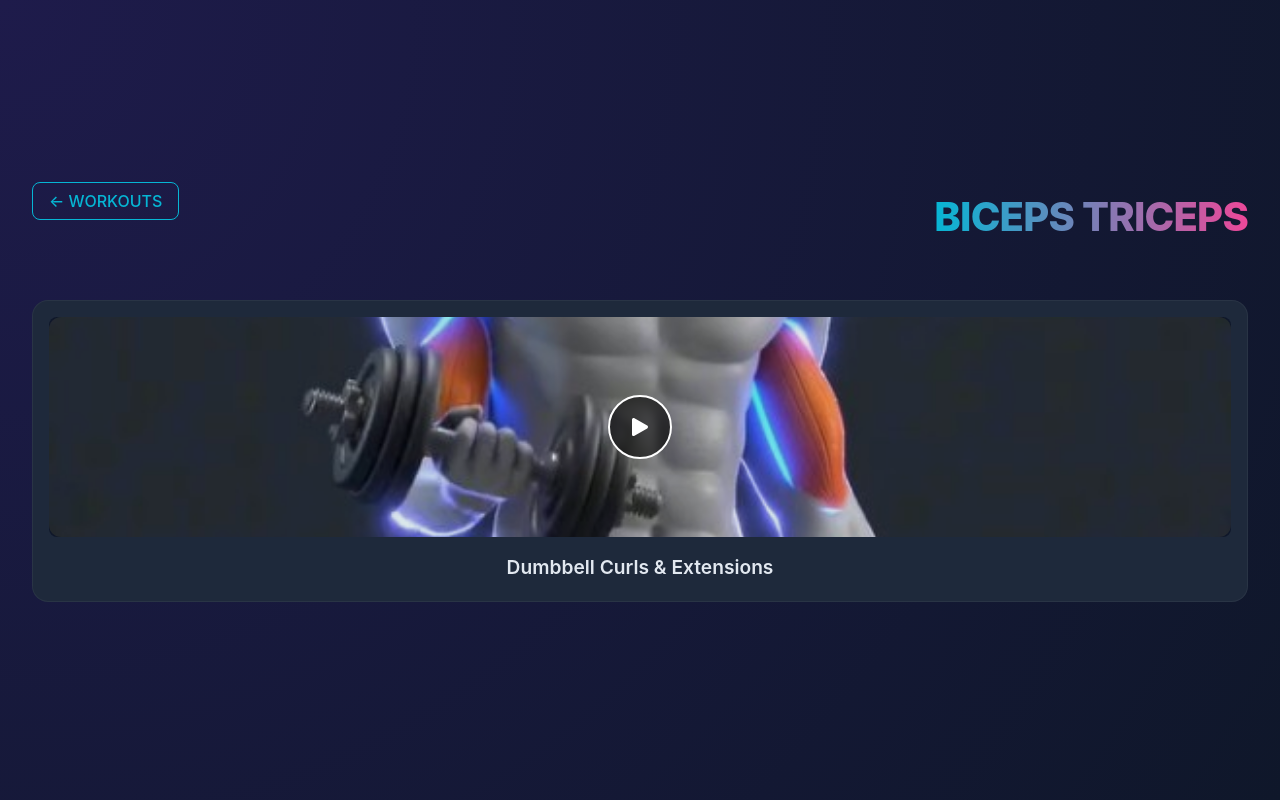
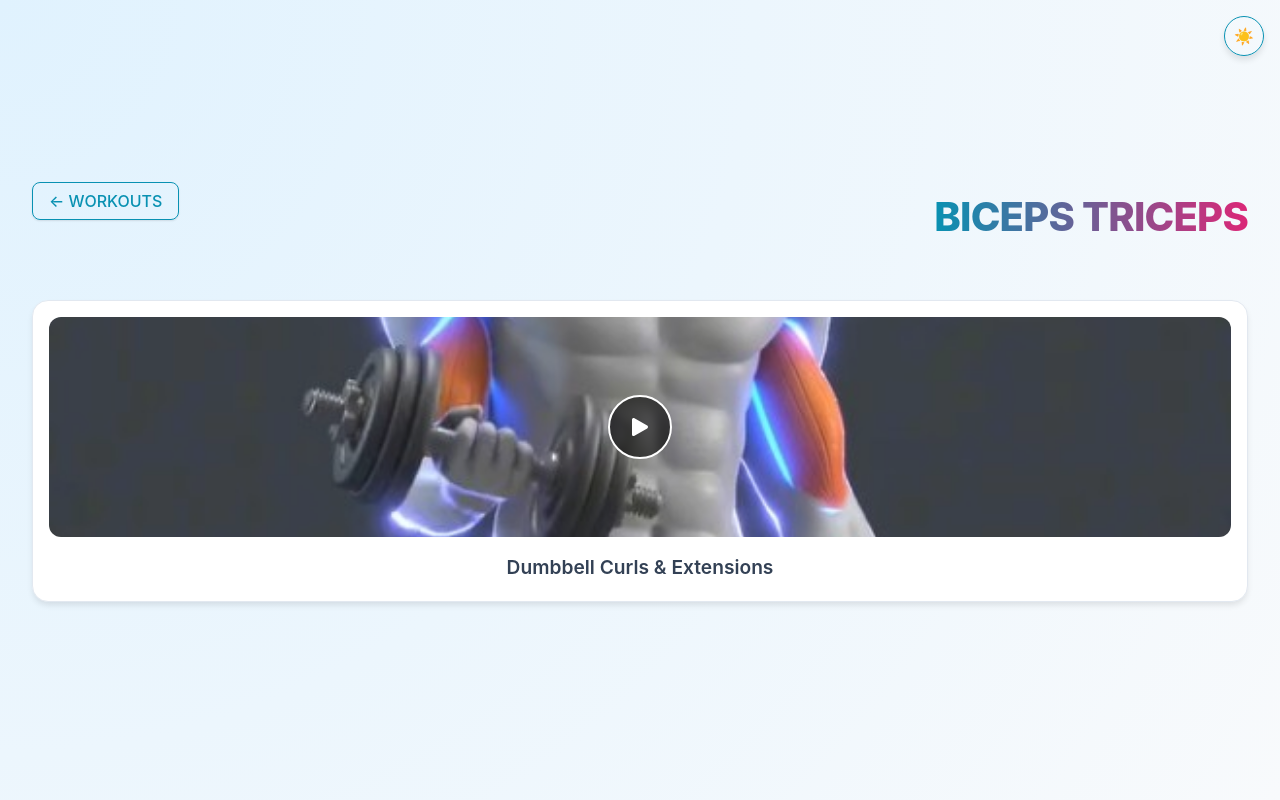
Before and after one commit to tirthankarkundu17/gym-tracking-app, a React (Vite) app: page /category/biceps-triceps in a window 1280 px wide. Built offline with nearby package versions, Linux system fonts and the light colour scheme.

Commit message:
feat: Initialize gym video application with core pages, video data, and theme toggling.

```diff
--- a/src/App.tsx
+++ b/src/App.tsx
@@ -3,12 +3,14 @@ import LandingPage from './pages/LandingPage';
 import VideoGridPage from './pages/VideoGridPage';
 import WatchPage from './pages/WatchPage';
 import ScrollToTop from './components/ScrollToTop';
+import ThemeToggle from './components/ThemeToggle';
 import './App.css';
 
 function App() {
   return (
     <Router>
       <ScrollToTop />
+      <ThemeToggle />
       <div className="app-container">
         <Routes>
           <Route path="/" element={<LandingPage />} />
--- /dev/null
+++ b/src/components/ThemeToggle.tsx
@@ -0,0 +1,54 @@
+import { useEffect, useState } from 'react';
+
+const ThemeToggle = () => {
+    const [isDark, setIsDark] = useState(() => {
+        // Check local storage or system preference
+        const savedTheme = localStorage.getItem('theme');
+        if (savedTheme) {
+            return savedTheme === 'dark';
+        }
+        return window.matchMedia('(prefers-color-scheme: dark)').matches;
+    });
+
+    useEffect(() => {
+        const root = document.documentElement;
+        if (isDark) {
+            root.classList.add('dark');
+            root.classList.remove('light');
+            localStorage.setItem('theme', 'dark');
+        } else {
+            root.classList.add('light');
+            root.classList.remove('dark');
+            localStorage.setItem('theme', 'light');
+        }
+    }, [isDark]);
+
+    return (
+        <button
+            onClick={() => setIsDark(!isDark)}
+            style={{
+                position: 'fixed',
+                top: '1rem',
+                right: '1rem',
+                zIndex: 50,
+                padding: '0.5rem',
+                borderRadius: '50%',
+                width: '40px',
+                height: '40px',
+                display: 'flex',
+                alignItems: 'center',
+                justifyContent: 'center',
+                border: '1px solid var(--primary)',
+                backgroundColor: 'var(--surface)',
+                color: 'var(--text-primary)',
+                cursor: 'pointer',
+                boxShadow: '0 4px 6px rgba(0,0,0,0.1)'
+            }}
+            aria-label="Toggle theme"
+        >
+            {isDark ? '🌙' : '☀️'}
+        </button>
+    );
+};
+
+export default ThemeToggle;
--- a/src/data/videos.json
+++ b/src/data/videos.json
@@ -31,7 +31,7 @@
     {
       "id": "chest",
       "name": "Chest",
-      "description": "Develop a strong and defined chest.",
+      "description": "Develop a strong and well defined chest.",
       "image": "/thumbnails/benchpress1.jpg",
       "videos": [
         {
--- a/src/index.css
+++ b/src/index.css
@@ -2,21 +2,53 @@
   font-family: 'Inter', system-ui, Avenir, Helvetica, Arial, sans-serif;
   line-height: 1.5;
   font-weight: 400;
-
-  color-scheme: dark;
-  color: rgba(255, 255, 255, 0.87);
-  background-color: #0f172a; /* Slate 900 */
 
   font-synthesis: none;
   text-rendering: optimizeLegibility;
   -webkit-font-smoothing: antialiased;
   -moz-osx-font-smoothing: grayscale;
 
+  /* Default Dark Mode Variables */
   --primary: #06b6d4; /* Cyan 500 */
   --secondary: #ec4899; /* Pink 500 */
   --accent: #8b5cf6; /* Violet 500 */
-  --surface: #1e293b; /* Slate 800 */
-  --surface-hover: #334155; /* Slate 700 */
+
+  --bg-body: #0f172a; /* Slate 900 */
+  --bg-surface: #1e293b; /* Slate 800 */
+  --bg-surface-hover: #334155; /* Slate 700 */
+  --bg-gradient: radial-gradient(circle at top left, #1e1b4b, #0f172a);
+
+  --text-main: rgba(255, 255, 255, 0.87);
+  --text-secondary: #e2e8f0; /* Slate 200 */
+  --text-muted: #94a3b8; /* Slate 400 */
+
+  --border-color: rgba(255, 255, 255, 0.05);
+  --border-focus: rgba(6, 182, 212, 0.5);
+  --shadow-color: rgba(0, 0, 0, 0.5);
+
+  --video-placeholder-bg: linear-gradient(45deg, #1e293b, #334155);
+}
+
+/* Light Mode Overrides */
+:root.light {
+  --primary: #0891b2; /* Cyan 600 */
+  --secondary: #db2777; /* Pink 600 */
+  --accent: #7c3aed; /* Violet 600 */
+
+  --bg-body: #f8fafc; /* Slate 50 */
+  --bg-surface: #ffffff;
+  --bg-surface-hover: #f1f5f9; /* Slate 100 */
+  --bg-gradient: radial-gradient(circle at top left, #e0f2fe, #f8fafc);
+
+  --text-main: #0f172a; /* Slate 900 */
+  --text-secondary: #334155; /* Slate 700 */
+  --text-muted: #64748b; /* Slate 500 */
+
+  --border-color: #e2e8f0; /* Slate 200 */
+  --border-focus: rgba(8, 145, 178, 0.5);
+  --shadow-color: rgba(0, 0, 0, 0.1);
+
+  --video-placeholder-bg: linear-gradient(45deg, #cbd5e1, #e2e8f0);
 }
 
 body {
@@ -25,8 +57,10 @@ body {
   place-items: center;
   min-width: 320px;
   min-height: 100vh;
-  /* subtle gradient background */
-  background: radial-gradient(circle at top left, #1e1b4b, #0f172a);
+  background: var(--bg-gradient);
+  background-color: var(--bg-body);
+  color: var(--text-main);
+  transition: background 0.3s, color 0.3s;
 }
 
 #root {
@@ -35,6 +69,10 @@ body {
   margin: 0 auto;
   padding: 2rem;
   box-sizing: border-box;
+}
+
+h1, h2, h3, h4, h5, h6 {
+  color: var(--text-main);
 }
 
 h1 {
@@ -57,16 +95,18 @@ button {
   font-size: 1em;
   font-weight: 500;
   font-family: inherit;
-  background-color: var(--surface);
+  background-color: var(--bg-surface);
+  color: var(--text-main);
   cursor: pointer;
   transition: all 0.25s;
+  box-shadow: 0 1px 2px var(--shadow-color);
 }
 
 button:hover {
   border-color: var(--primary);
-  background-color: var(--surface-hover);
+  background-color: var(--bg-surface-hover);
   transform: translateY(-2px);
-  box-shadow: 0 4px 12px rgba(6, 182, 212, 0.2);
+  box-shadow: 0 4px 12px var(--shadow-color);
 }
 
 button:focus,
@@ -83,23 +123,24 @@ button:focus-visible {
 }
 
 .card {
-  background-color: var(--surface);
+  background-color: var(--bg-surface);
   border-radius: 16px;
   padding: 1rem;
   transition: transform 0.3s ease, box-shadow 0.3s ease;
   cursor: pointer;
-  border: 1px solid rgba(255, 255, 255, 0.05);
+  border: 1px solid var(--border-color);
   display: flex;
   flex-direction: column;
   align-items: center;
   text-align: center;
   overflow: hidden;
   position: relative;
+  box-shadow: 0 4px 6px -1px var(--shadow-color);
 }
 
 .card:hover {
   transform: translateY(-5px);
-  box-shadow: 0 10px 30px -10px rgba(0, 0, 0, 0.5);
+  box-shadow: 0 10px 30px -10px var(--shadow-color);
   border-color: var(--primary);
 }
 
@@ -119,11 +160,11 @@ button:focus-visible {
 .card h3 {
   margin: 0.5rem 0;
   font-size: 1.5rem;
-  color: #f8fafc;
+  color: var(--text-main);
 }
 
 .card p {
-    color: #94a3b8;
+    color: var(--text-muted);
     font-size: 0.95rem;
     line-height: 1.4;
 }
@@ -147,14 +188,15 @@ button:focus-visible {
 video {
   width: 100%;
   border-radius: 12px;
-  box-shadow: 0 4px 6px -1px rgba(0, 0, 0, 0.1), 0 2px 4px -1px rgba(0, 0, 0, 0.06);
+  box-shadow: 0 4px 6px -1px var(--shadow-color);
+  background-color: #000; /* Videos always look best on black */
 }
 
 .video-title {
     margin-top: 1rem;
     font-size: 1.2rem;
     font-weight: 600;
-    color: #e2e8f0;
+    color: var(--text-secondary);
 }
 
 /* Animations */
@@ -173,7 +215,7 @@ video {
 }
 .video-card:hover {
     transform: translateY(-5px);
-    box-shadow: 0 10px 25px -5px rgba(0, 0, 0, 0.5);
+    box-shadow: 0 10px 25px -5px var(--shadow-color);
     border-color: var(--primary);
 }
 
@@ -203,54 +245,76 @@ video {
     border-color: var(--primary);
 }
 
-.video-modal-overlay {
-    position: fixed;
-    top: 0;
-    left: 0;
+/* Flex Utilities for WatchPage replacement */
+.flex { display: flex; }
+.flex-col { flex-direction: column; }
+.items-center { align-items: center; }
+.justify-center { justify-content: center; }
+.justify-between { justify-content: space-between; }
+.w-full { width: 100%; }
+.max-w-4xl { max-width: 56rem; }
+.mx-auto { margin-left: auto; margin-right: auto; }
+.mb-2 { margin-bottom: 0.5rem; }
+.mb-4 { margin-bottom: 1rem; }
+.mt-6 { margin-top: 1.5rem; }
+.mt-12 { margin-top: 3rem; }
+.p-8 { padding: 2rem; }
+.px-2 { padding-left: 0.5rem; padding-right: 0.5rem; }
+.text-center { text-align: center; }
+.text-2xl { font-size: 1.5rem; line-height: 2rem; }
+.font-bold { font-weight: 700; }
+.rounded-xl { border-radius: 0.75rem; }
+.overflow-hidden { overflow: hidden; }
+.shadow-2xl { box-shadow: 0 25px 50px -12px var(--shadow-color); }
+.relative { position: relative; }
+.aspect-video { aspect-ratio: 16 / 9; }
+.object-contain { object-fit: contain; }
+.object-cover { object-fit: cover; }
+.h-full { height: 100%; }
+.text-sm { font-size: 0.875rem; }
+.font-medium { font-weight: 500; }
+.line-clamp-2 {
+  display: -webkit-box;
+  -webkit-line-clamp: 2;
+  line-clamp: 2;
+  -webkit-box-orient: vertical;
+  overflow: hidden;
+}
+
+/* Watch Page Specifics */
+.watch-container {
+    width: 100%;
+    max-width: 1000px;
+    margin: 0 auto;
+}
+.video-wrapper {
+    width: 100%;
+    background: #000;
+    border-radius: 12px;
+    overflow: hidden;
+    box-shadow: 0 10px 30px -5px var(--shadow-color);
+    aspect-ratio: 16/9;
+}
+.video-info h1 {
+    text-align: left;
+    background: none;
+    -webkit-text-fill-color: initial;
+    color: var(--text-main);
+    margin: 1.5rem 0 0.5rem 0;
+}
+.section-title {
+    color: var(--text-muted);
+    font-size: 1.1rem;
+    font-weight: 600;
+    margin-bottom: 1rem;
+    padding-bottom: 0.5rem;
+    border-bottom: 1px solid var(--border-color);
+}
+.placeholder-video {
     width: 100%;
     height: 100%;
-    background-color: rgba(0, 0, 0, 0.9);
-    z-index: 1000;
     display: flex;
     align-items: center;
     justify-content: center;
-    padding: 2rem;
-    box-sizing: border-box;
-    animation: fadeIn 0.2s ease-out;
-    backdrop-filter: blur(5px);
+    background: var(--video-placeholder-bg);
 }
-
-.video-modal-content {
-    position: relative;
-    width: 100%;
-    max-width: 1000px;
-    background: #0f172a;
-    padding: 0;
-    border-radius: 16px;
-    border: 1px solid rgba(255, 255, 255, 0.1);
-    box-shadow: 0 25px 50px -12px rgba(0, 0, 0, 0.75);
-    overflow: hidden;
-    display: flex;
-    flex-direction: column;
-}
-
-.close-modal-btn {
-    position: absolute;
-    top: 10px;
-    right: 15px;
-    background: rgba(0, 0, 0, 0.5);
-    border: none;
-    color: white;
-    font-size: 2rem;
-    cursor: pointer;
-    line-height: 1;
-    padding: 0 0.4rem 0.3rem 0.4rem;
-    border-radius: 8px;
-    z-index: 10;
-    transition: all 0.2s;
-}
-
-.close-modal-btn:hover {
-    background: var(--secondary);
-    color: white;
-}
--- a/src/pages/LandingPage.tsx
+++ b/src/pages/LandingPage.tsx
@@ -12,7 +12,7 @@ const LandingPage = () => {
                             {category.image ? (
                                 <img src={category.image} alt={category.name} />
                             ) : (
-                                <div style={{ height: '200px', background: '#334155', borderRadius: '12px', display: 'flex', alignItems: 'center', justifyContent: 'center' }}>
+                                <div style={{ height: '200px', background: 'var(--bg-surface-hover)', borderRadius: '12px', display: 'flex', alignItems: 'center', justifyContent: 'center' }}>
                                     <span>No Image</span>
                                 </div>
                             )}
--- a/src/pages/VideoGridPage.tsx
+++ b/src/pages/VideoGridPage.tsx
@@ -40,7 +40,7 @@ const VideoGridPage = () => {
                         onClick={() => navigate(`/watch/${video.id}`)}
                         style={{ padding: '1rem', cursor: 'pointer' }}
                     >
-                        <div style={{ position: 'relative', width: '100%', height: '220px', borderRadius: '8px', overflow: 'hidden', backgroundColor: '#0f172a' }}>
+                        <div style={{ position: 'relative', width: '100%', height: '220px', borderRadius: '8px', overflow: 'hidden', backgroundColor: 'var(--bg-surface)' }}>
                             {video.thumbnailUrl ? (
                                 <img
                                     src={video.thumbnailUrl}
@@ -60,7 +60,7 @@ const VideoGridPage = () => {
                                     display: 'flex',
                                     alignItems: 'center',
                                     justifyContent: 'center',
-                                    background: 'linear-gradient(45deg, #1e293b, #334155)'
+                                    background: 'var(--video-placeholder-bg)'
                                 }}>
                                     <span style={{ fontSize: '3rem', opacity: 0.5 }}>🎬</span>
                                 </div>
@@ -80,7 +80,7 @@ const VideoGridPage = () => {
             </div>
 
             {category.videos.length === 0 && (
-                <div style={{ textAlign: 'center', color: '#94a3b8', marginTop: '3rem' }}>
+                <div style={{ textAlign: 'center', color: 'var(--text-muted)', marginTop: '3rem' }}>
                     No videos available for this category yet.
                 </div>
             )}
```
Also changed, not shown: src/pages/WatchPage.tsx (+17 -12 lines).
